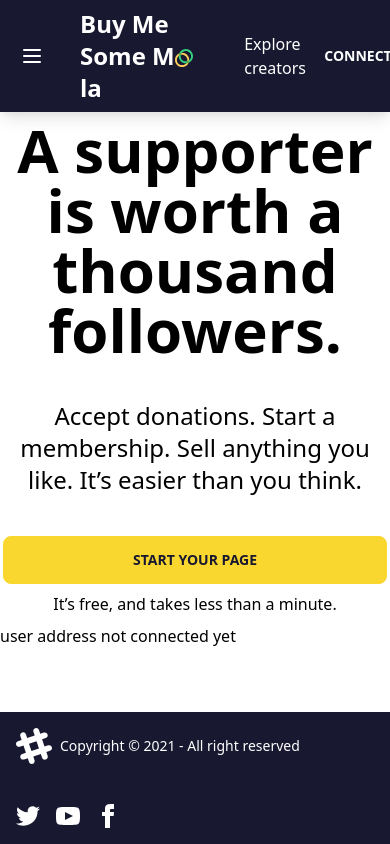
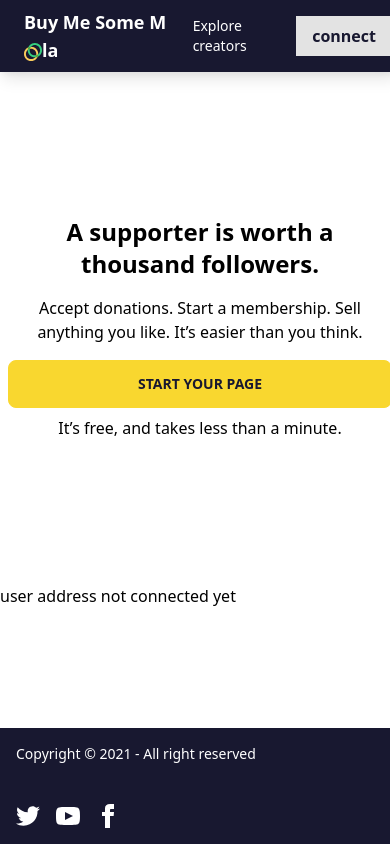
Before and after one commit to hussamkhatib/buymesomemoola, a Next.js app: page / in a window 390 px wide. Built offline with nearby package versions, Linux system fonts and the light colour scheme.

Commit message:
style: make home page responsive

```diff
--- a/src/components/Footer.jsx
+++ b/src/components/Footer.jsx
@@ -4,21 +4,10 @@
   return (
     <footer className="items-center p-4 footer bg-neutral text-neutral-content">
       <div className="items-center grid-flow-col">
-        <svg
-          width="36"
-          height="36"
-          viewBox="0 0 24 24"
-          xmlns="http://www.w3.org/2000/svg"
-          fillRule="evenodd"
-          clipRule="evenodd"
-          className="fill-current"
-        >
-          <path d="M22.672 15.226l-2.432.811.841 2.515c.33 1.019-.209 2.127-1.23 2.456-1.15.325-2.148-.321-2.463-1.226l-.84-2.518-5.013 1.677.84 2.517c.391 1.203-.434 2.542-1.831 2.542-.88 0-1.601-.564-1.86-1.314l-.842-2.516-2.431.809c-1.135.328-2.145-.317-2.463-1.229-.329-1.018.211-2.127 1.231-2.456l2.432-.809-1.621-4.823-2.432.808c-1.355.384-2.558-.59-2.558-1.839 0-.817.509-1.582 1.327-1.846l2.433-.809-.842-2.515c-.33-1.02.211-2.129 1.232-2.458 1.02-.329 2.13.209 2.461 1.229l.842 2.515 5.011-1.677-.839-2.517c-.403-1.238.484-2.553 1.843-2.553.819 0 1.585.509 1.85 1.326l.841 2.517 2.431-.81c1.02-.33 2.131.211 2.461 1.229.332 1.018-.21 2.126-1.23 2.456l-2.433.809 1.622 4.823 2.433-.809c1.242-.401 2.557.484 2.557 1.838 0 .819-.51 1.583-1.328 1.847m-8.992-6.428l-5.01 1.675 1.619 4.828 5.011-1.674-1.62-4.829z"/>
-        </svg>
         <p>Copyright © 2021 - All right reserved</p>
       </div>
       <div className="grid-flow-col gap-4 md:place-self-center md:justify-self-end">
-        <a href='/'>
+        <a href="/">
           <svg
             xmlns="http://www.w3.org/2000/svg"
             width="24"
@@ -26,10 +15,10 @@
             viewBox="0 0 24 24"
             className="fill-current"
           >
-            <path d="M24 4.557c-.883.392-1.832.656-2.828.775 1.017-.609 1.798-1.574 2.165-2.724-.951.564-2.005.974-3.127 1.195-.897-.957-2.178-1.555-3.594-1.555-3.179 0-5.515 2.966-4.797 6.045-4.091-.205-7.719-2.165-10.148-5.144-1.29 2.213-.669 5.108 1.523 6.574-.806-.026-1.566-.247-2.229-.616-.054 2.281 1.581 4.415 3.949 4.89-.693.188-1.452.232-2.224.084.626 1.956 2.444 3.379 4.6 3.419-2.07 1.623-4.678 2.348-7.29 2.04 2.179 1.397 4.768 2.212 7.548 2.212 9.142 0 14.307-7.721 13.995-14.646.962-.695 1.797-1.562 2.457-2.549z"/>
+            <path d="M24 4.557c-.883.392-1.832.656-2.828.775 1.017-.609 1.798-1.574 2.165-2.724-.951.564-2.005.974-3.127 1.195-.897-.957-2.178-1.555-3.594-1.555-3.179 0-5.515 2.966-4.797 6.045-4.091-.205-7.719-2.165-10.148-5.144-1.29 2.213-.669 5.108 1.523 6.574-.806-.026-1.566-.247-2.229-.616-.054 2.281 1.581 4.415 3.949 4.89-.693.188-1.452.232-2.224.084.626 1.956 2.444 3.379 4.6 3.419-2.07 1.623-4.678 2.348-7.29 2.04 2.179 1.397 4.768 2.212 7.548 2.212 9.142 0 14.307-7.721 13.995-14.646.962-.695 1.797-1.562 2.457-2.549z" />
           </svg>
         </a>
-        <a href='/'>
+        <a href="/">
           <svg
             xmlns="http://www.w3.org/2000/svg"
             width="24"
@@ -37,10 +26,10 @@
             viewBox="0 0 24 24"
             className="fill-current"
           >
-            <path d="M19.615 3.184c-3.604-.246-11.631-.245-15.23 0-3.897.266-4.356 2.62-4.385 8.816.029 6.185.484 8.549 4.385 8.816 3.6.245 11.626.246 15.23 0 3.897-.266 4.356-2.62 4.385-8.816-.029-6.185-.484-8.549-4.385-8.816zm-10.615 12.816v-8l8 3.993-8 4.007z"/>
+            <path d="M19.615 3.184c-3.604-.246-11.631-.245-15.23 0-3.897.266-4.356 2.62-4.385 8.816.029 6.185.484 8.549 4.385 8.816 3.6.245 11.626.246 15.23 0 3.897-.266 4.356-2.62 4.385-8.816-.029-6.185-.484-8.549-4.385-8.816zm-10.615 12.816v-8l8 3.993-8 4.007z" />
           </svg>
         </a>
-        <a href='/'>
+        <a href="/">
           <svg
             xmlns="http://www.w3.org/2000/svg"
             width="24"
@@ -48,7 +37,7 @@
             viewBox="0 0 24 24"
             className="fill-current"
           >
-            <path d="M9 8h-3v4h3v12h5v-12h3.642l.358-4h-4v-1.667c0-.955.192-1.333 1.115-1.333h2.885v-5h-3.808c-3.596 0-5.192 1.583-5.192 4.615v3.385z"/>
+            <path d="M9 8h-3v4h3v12h5v-12h3.642l.358-4h-4v-1.667c0-.955.192-1.333 1.115-1.333h2.885v-5h-3.808c-3.596 0-5.192 1.583-5.192 4.615v3.385z" />
           </svg>
         </a>
       </div>
--- a/src/components/NavBar.jsx
+++ b/src/components/NavBar.jsx
@@ -21,27 +21,10 @@
   return (
     <>
       <nav className="navbar shadow-lg bg-neutral text-neutral-content ">
-        <div className="flex-none sm:hidden">
-          <button type="button" className="btn btn-square btn-ghost">
-            <svg
-              xmlns="http://www.w3.org/2000/svg"
-              fill="none"
-              viewBox="0 0 24 24"
-              className="inline-block w-6 h-6 stroke-current"
-            >
-              <path
-                strokeLinecap="round"
-                strokeLinejoin="round"
-                strokeWidth="2"
-                d="M4 6h16M4 12h16M4 18h16"
-              />
-            </svg>
-          </button>
-        </div>
         <div className="flex-1 px-2 mx-2">
           <Link href="/">
             <a>
-              <h1 className="text-2xl font-semibold mx-2">
+              <h1 className="text-lg md:text-2xl font-semibold ">
                 Buy Me Some M
                 <Celo size={18} />
                 la
@@ -49,19 +32,21 @@
             </a>
           </Link>
           <Link href="/explore-creators">
-            <a className="ml-6">Explore creators</a>
+            <a className="text-sm md:text-base ml-6">Explore creators</a>
           </Link>
         </div>
         {address && router.pathname === '/' ? (
           <Link href="/dashboard">
-            <a>Go to Dashboard</a>
+            <a className="bg-base-300 hover:bg-base-200 text-primary-content px-4 py-2 font-semibold">
+              Dashboard
+            </a>
           </Link>
         ) : address ? null : (
           <div className="flex-none">
             <button
               onClick={connectCeloWallet}
               type="button"
-              className="btn btn-square btn-ghost"
+              className="bg-base-300 hover:bg-base-200 text-primary-content px-4 py-2 font-semibold"
             >
               connect
             </button>
--- a/src/components/home/Hero.jsx
+++ b/src/components/home/Hero.jsx
@@ -2,11 +2,11 @@
 
 function Hero() {
   return (
-    <div className="flex flex-col items-center justify-center  h-hero max-w-2xl mx-auto">
-      <h3 className="text-6xl pb-10 font-bold text-center">
+    <div className="flex flex-col items-center justify-center px-2 h-hero max-w-2xl mx-auto">
+      <h3 className="text-2xl md:text-4xl lg:text-6xl pb-4 md:pb-7 lg:pb-10 font-bold text-center">
         A supporter is worth a thousand followers.
       </h3>
-      <p className="text-2xl text-center pb-10">
+      <p className="md:text-lg lg:text-2xl text-center pb-4 md:pb-7 lg:pb-10">
         Accept donations. Start a membership. Sell anything you like. It’s
         easier than you think.
       </p>
```
